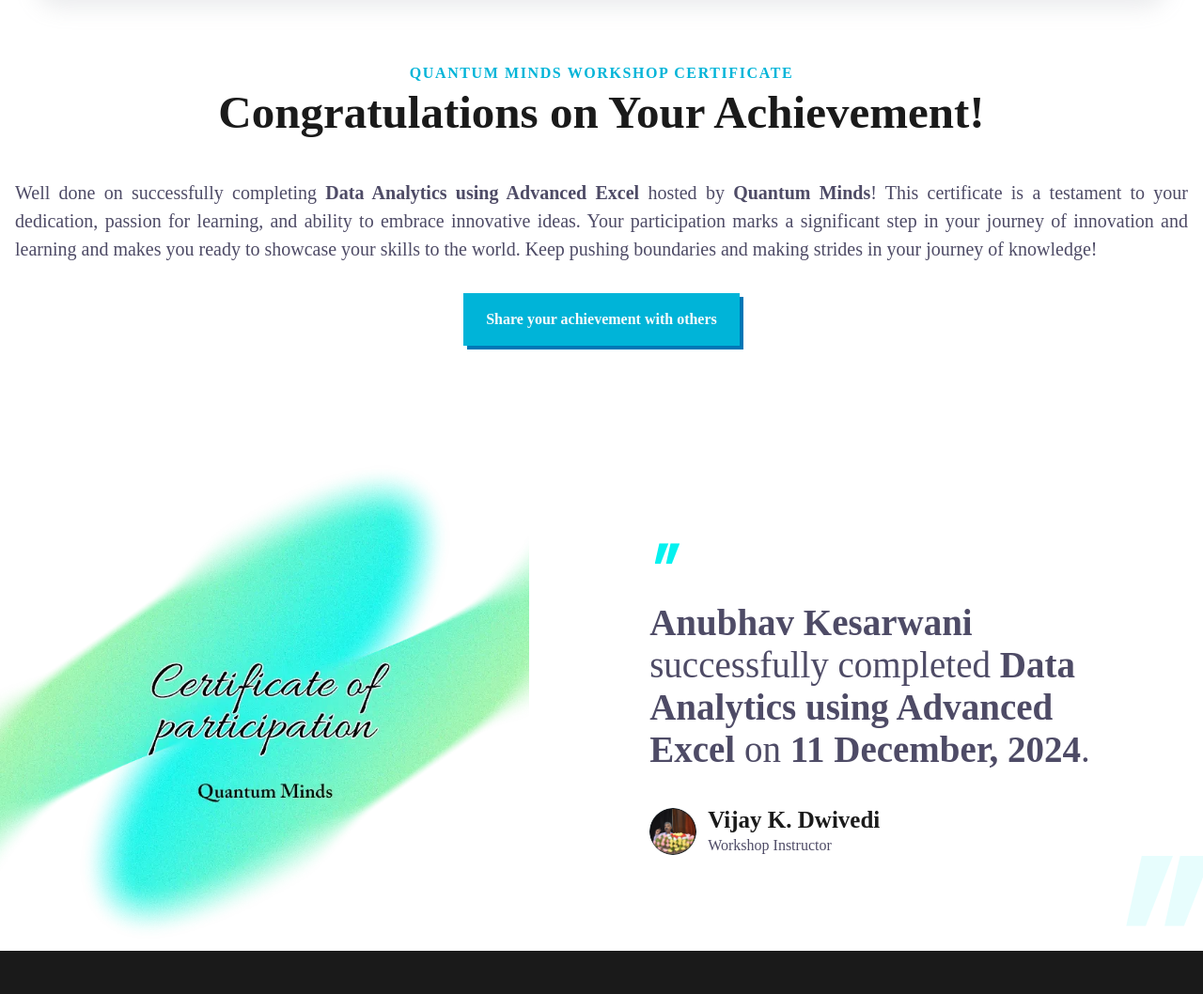
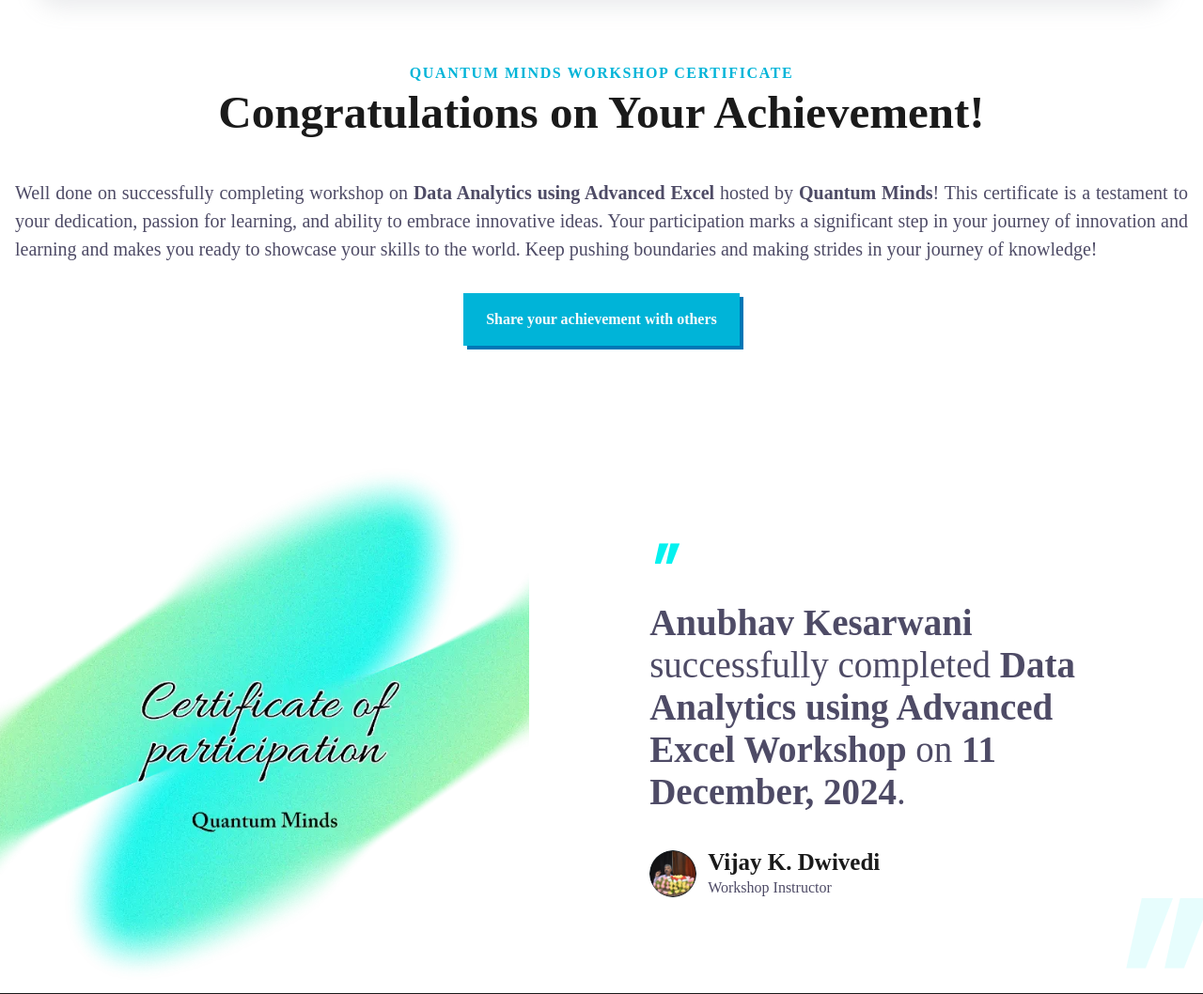
Before and after one commit to rulercosta/qm, a Flask app: a page that uses templates/verify.html in a window 1280 px wide. Shown: the part 128-1186 px from the top of the page at 94% size. Run offline with Flask 3, Linux system fonts and the light colour scheme; data comes from the database, SQL or seed files in the repository.

Commit message:
Modify verify template

```diff
--- a/data/instructors.csv
+++ b/data/instructors.csv
@@ -1,3 +1,3 @@
 COURSEID,COURSE,NAME,PROFILE
-UAVWKSHP,UAV and Drone Technology Workshop,Ayush Tripathi,ayushsir.png
-ADVEXCEL,Data Analytics using Advanced Excel,Vijay K. Dwivedi,vdsir.png
+UAVWKSHP,UAV and Drone Technology,Mr. Ayush Tripathi,ayushsir.png
+ADVEXCEL,Data Analytics using Advanced Excel,Dr. Vijay Kumar Dwivedi,vdsir.png
--- a/templates/verify.html
+++ b/templates/verify.html
@@ -224,7 +224,7 @@
             <span class="cs-topper">Quantum Minds Workshop Certificate</span>
             <h1 class="cs-title">Congratulations on Your Achievement!</h1>
             <p class="cs-text">
-                Well done on successfully completing <strong>{{ course }}</strong> hosted by <strong>Quantum Minds</strong>! This certificate is a testament to your dedication, passion for learning, and ability to embrace innovative ideas. Your participation marks a significant step in your journey of innovation and learning and makes you ready to showcase your skills to the world. Keep pushing boundaries and making strides in your journey of knowledge!
+                Well done on successfully completing workshop on <strong>{{ course }}</strong> hosted by <strong>Quantum Minds</strong>! This certificate is a testament to your dedication, passion for learning, and ability to embrace innovative ideas. Your participation marks a significant step in your journey of innovation and learning and makes you ready to showcase your skills to the world. Keep pushing boundaries and making strides in your journey of knowledge!
             </p>
             <a href="#" class="cs-button-4" aria-label="download certificate" onclick="downloadCertificate()">Share your achievement with others</a>
         </div>
@@ -283,7 +283,7 @@
     </picture>
     <div class="cs-content">
         <img class="cs-quote" aria-hidden="true" loading="lazy" decoding="async" src="{{ url_for('static', filename='images/top-quote.svg') }}" alt="quote" width="40" height="33">
-        <span class="cs-review"><strong>{{ name }}</strong> successfully completed <strong>{{ course }}</strong> on <strong>{{ date }}</strong>.</span>
+        <span class="cs-review"><strong>{{ name }}</strong> successfully completed <strong>{{ course }} Workshop</strong> on <strong>{{ date }}</strong>.</span>
         <div class="cs-info">
             <img class="cs-profile" aria-hidden="true" loading="lazy" decoding="async" src="{{ url_for('static', filename='images/profile/' + profile) }}"
             alt="{{ instructor }}" width="50" height="50">
```
